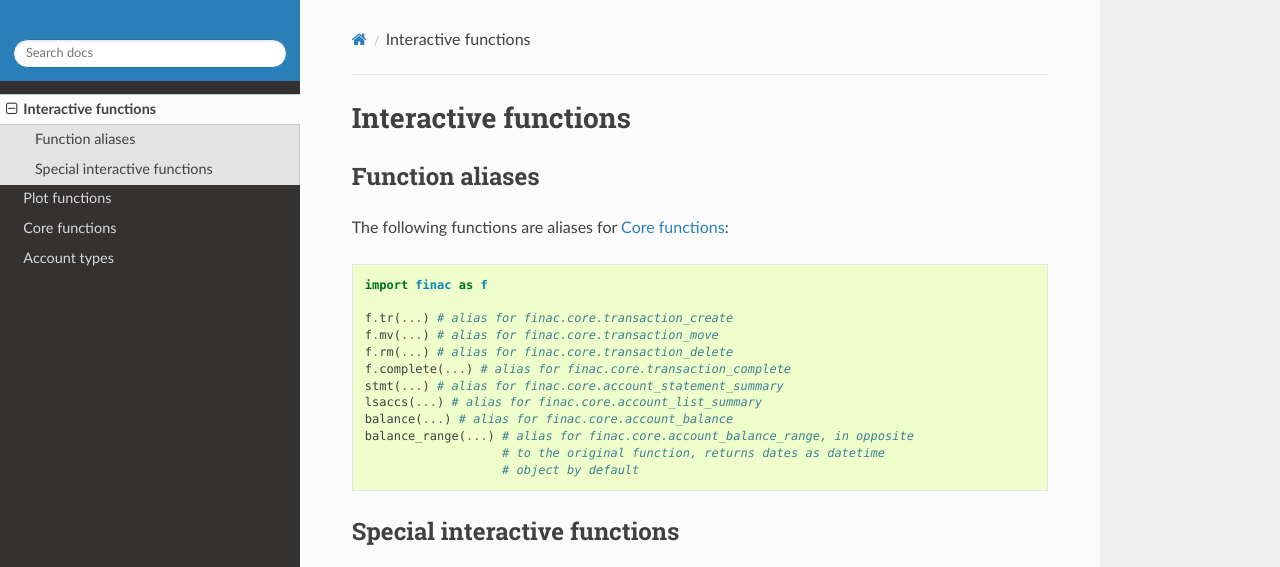
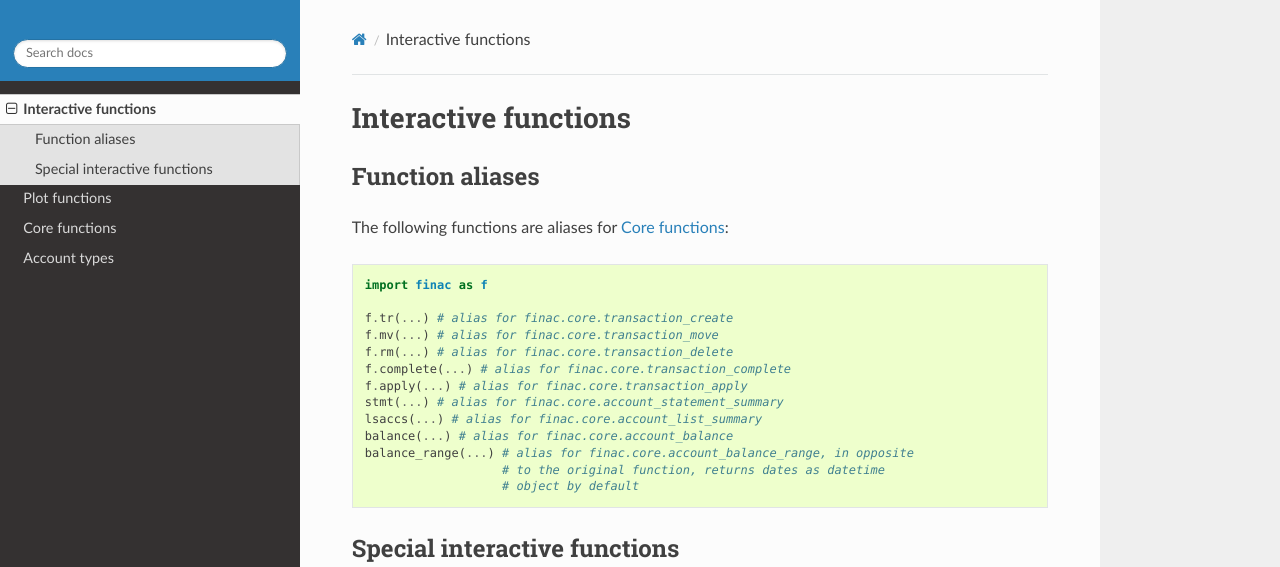
Before and after one commit to alttch/finac, a Sphinx documentation site: the page built from doc/interactive.rst, in a window 1280 px wide, cut to the strip 0-567 px from the top of the page. Built offline with Sphinx 7.4.7 and the Read the Docs theme 2.0.0, drawn with Linux system fonts in a browser that asks for light colours.

Commit message:
apply alias

```diff
--- a/doc/interactive.rst
+++ b/doc/interactive.rst
@@ -14,6 +14,7 @@ The following functions are aliases for :doc:`core`:
    f.mv(...) # alias for finac.core.transaction_move
    f.rm(...) # alias for finac.core.transaction_delete
    f.complete(...) # alias for finac.core.transaction_complete
+   f.apply(...) # alias for finac.core.transaction_apply
    stmt(...) # alias for finac.core.account_statement_summary
    lsaccs(...) # alias for finac.core.account_list_summary
    balance(...) # alias for finac.core.account_balance
--- a/finac/__init__.py
+++ b/finac/__init__.py
@@ -55,6 +55,7 @@ from finac.plot import account_pie as pie
 tr = transaction_create
 mv = transaction_move
 rm = transaction_delete
+apply = transaction_apply
 complete = transaction_complete
 
 stmt = account_statement_summary
```
